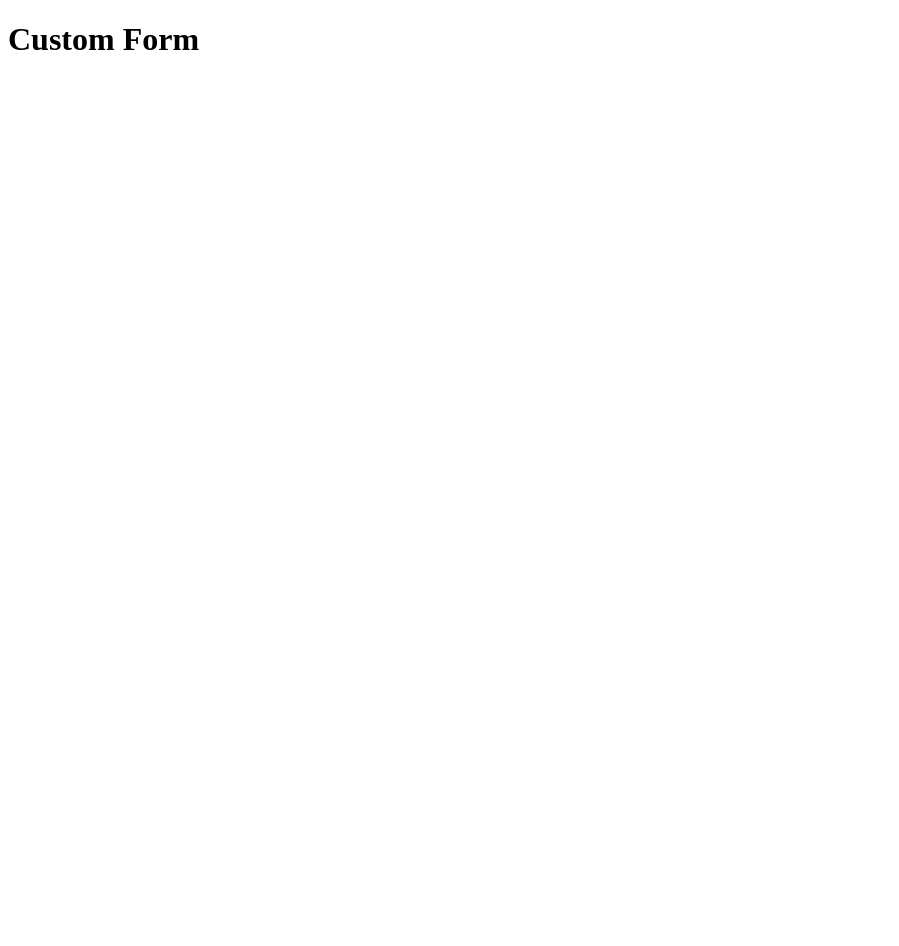
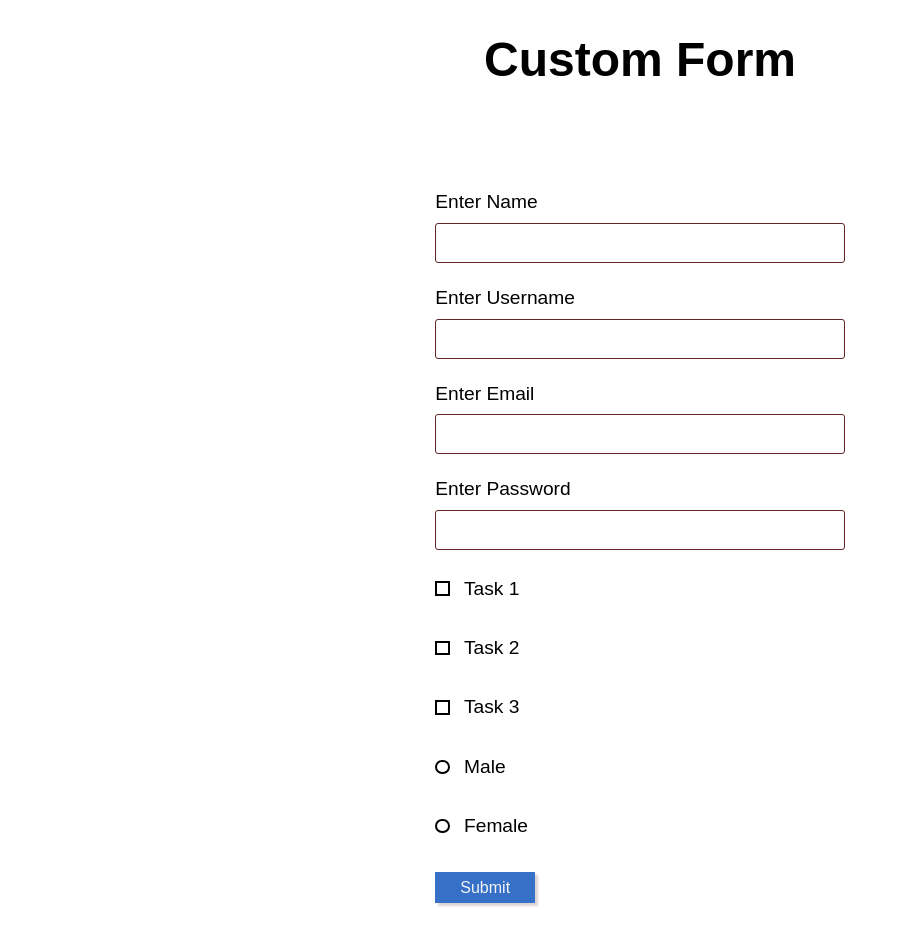
Before and after one commit to iballi2017/custom_form_without_bootstrap, a plain HTML site: page index.html in a window 1280 px wide. Shown: the whole page, without its empty margins (0-899 px from the left). Before the commit the page ends 800 px from the top, so only its background shows below. Drawn offline with Linux system fonts and the light colour scheme.

Commit message:
first commit

```diff
--- a/css/style.css
+++ b/css/style.css
@@ -0,0 +1,137 @@
+/* variables */
+:root {
+  --clr-primary: rgb(54, 112, 199);
+  --clr-light: #f4f4f4;
+  --clr-dark: #333;
+  --clr-warning: rgb(99, 36, 36);
+}
+
+*,
+*::before,
+*::after {
+  font-family: inherit;
+  box-sizing: border-box;
+}
+
+body {
+  /* margin: 0; */
+  font-family: 'Work Sans', sans-serif;
+  font-weight: 300;
+  font-size: 1.5rem;
+}
+
+.content {
+  width: 95%;
+  margin: 0 auto;
+  padding: 2em;
+}
+.title {
+  text-align: center;
+}
+
+.cust-form-group {
+  margin: 1em 0;
+}
+
+input,
+label {
+  display: block;
+}
+
+label {
+  margin-bottom: 0.5em;
+  font-size: 1.2rem;
+}
+
+[type='text'],
+[type='email'],
+[type='password'] {
+  width: 100%;
+  height: 40px;
+  padding: 0.6em;
+  font-size: 1.1rem;
+  border: 1px solid var(--clr-warning);
+  border-radius: 3px;
+  outline: none;
+  transition: outline 300ms ease-in-out;
+  transition: box-shadow 300ms ease-in-out;
+}
+
+[type='text']:focus,
+[type='email']:focus,
+[type='password']:focus {
+  outline: var(--clr-primary) solid 2px;
+  box-shadow: inset 0 0 0 3px var(--clr-primary);
+  transition: outline 300ms ease-in-out;
+  transition: box-shadow 300ms ease-in-out;
+}
+
+.task {
+  position: relative;
+}
+
+[type='checkbox'],
+[type='radio'] {
+  opacity: 0;
+  position: absolute;
+}
+.task label {
+  display: inline-flex;
+  align-items: center;
+  position: relative;
+}
+
+.custom-checkbox,
+.custom-radio {
+  --size: 0.75em;
+  display: inline-block;
+  width: var(--size);
+  height: var(--size);
+  margin-right: var(--size);
+  cursor: pointer;
+  border: 2px solid currentColor;
+  /* border-radius: 50%; */
+  transform: scale(1);
+  transition: transform 300ms ease-in-out;
+}
+.custom-radio {
+  border-radius: 50%;
+}
+
+/* creating and handling a check in the custom checkbox to replace the hidden actual checkbox */
+.task:hover .custom-checkbox,
+[type='checkbox']:focus + label .custom-checkbox,
+.task:hover .custom-radio,
+[type='radio']:focus + label .custom-checkbox {
+  transform: scale(1.2);
+  color: var(--clr-primary);
+}
+
+[type='checkbox']:checked + label .custom-checkbox,
+[type='radio']:checked + label .custom-radio {
+  background: var(--clr-primary);
+  border-color: var(--clr-primary);
+  box-shadow: inset 0 0 0 3px white;
+}
+
+[type='checkbox']:checked + label,
+[type='radio']:checked + label {
+  /* opacity: 0.5; */
+  font-weight: 600;
+}
+
+.submit-btn {
+  background: var(--clr-primary);
+  padding: 0.4em;
+  width: 100px;
+  font-size: 1rem;
+  border: none;
+  color: var(--clr-light);
+  box-shadow: 3px 3px 2px rgb(223, 212, 212);
+}
+
+@media (min-width: 700px) {
+  .content {
+    width: 40%;
+  }
+}
--- a/index.html
+++ b/index.html
@@ -10,11 +10,69 @@
 
 <body>
 
-    <h1>Custom Form</h1>
+    <h1 class="title">Custom Form</h1>
+    <div class="content">
+        <form action="">
+            <div class="cust-form-group">
+                <label for="name">Enter Name</label>
+                <input type="text" name="name" id="name">
+            </div>
+            <div class="cust-form-group">
+                <label for="username">Enter Username</label>
+                <input type="text" name="username" id="username">
+            </div>
+            <div class="cust-form-group">
+                <label for="email">Enter Email</label>
+                <input type="email" name="email" id="email">
+            </div>
+            <div class="cust-form-group">
+                <label for="password">Enter Password</label>
+                <input type="password" name="password" id="password">
+            </div>
 
-    <form action="">
+            <div class="cust-form-group task">
+                <input type="checkbox" name="task-1" id="task-1">
+                <label for="task-1">
+                    <span class="custom-checkbox"></span>
+                    Task 1</label>
+            </div>
 
-    </form>
+            <div class="cust-form-group task">
+                <input type="checkbox" name="task-2" id="task-2">
+                <label for="task-2">
+                    <span class="custom-checkbox"></span>
+                    Task 2</label>
+            </div>
+
+            <div class="cust-form-group task">
+                <input type="checkbox" name="task-3" id="task-3">
+                <label for="task-3">
+                    <span class="custom-checkbox"></span>
+                    Task 3</label>
+            </div>
+
+
+            <div class="cust-form-group task">
+
+                <input type="radio" name="sex" id="male">
+                <label for="male">
+                    <span class="custom-radio"></span>
+                    Male
+                </label>
+            </div>
+
+            <div class="cust-form-group task">
+
+                <input type="radio" name="sex" id="female">
+                <label for="female">
+                    <span class="custom-radio"></span>
+                    Female
+                </label>
+            </div>
+
+            <button class="submit-btn">Submit</button>
+        </form>
+    </div>
 
 </body>
 
```
